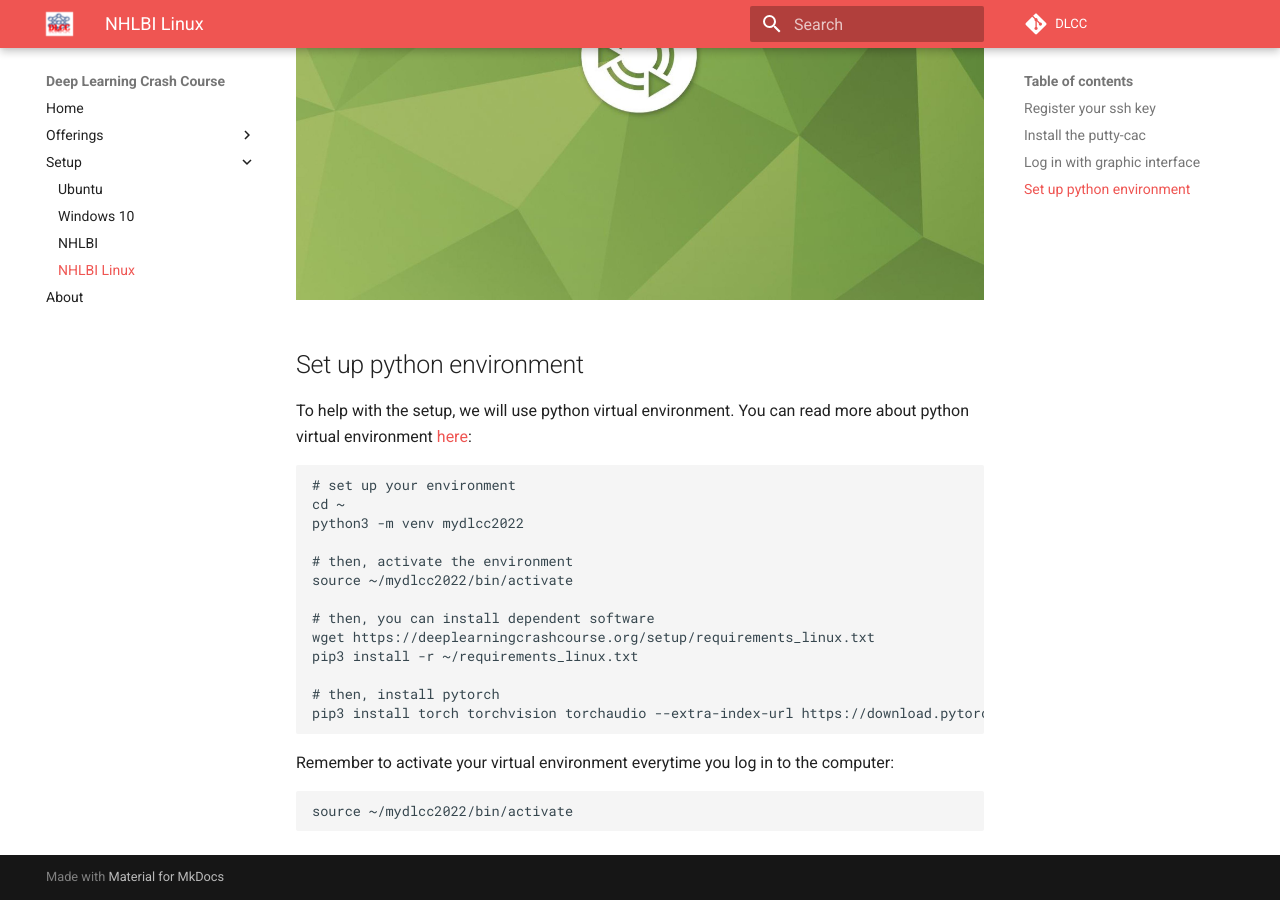
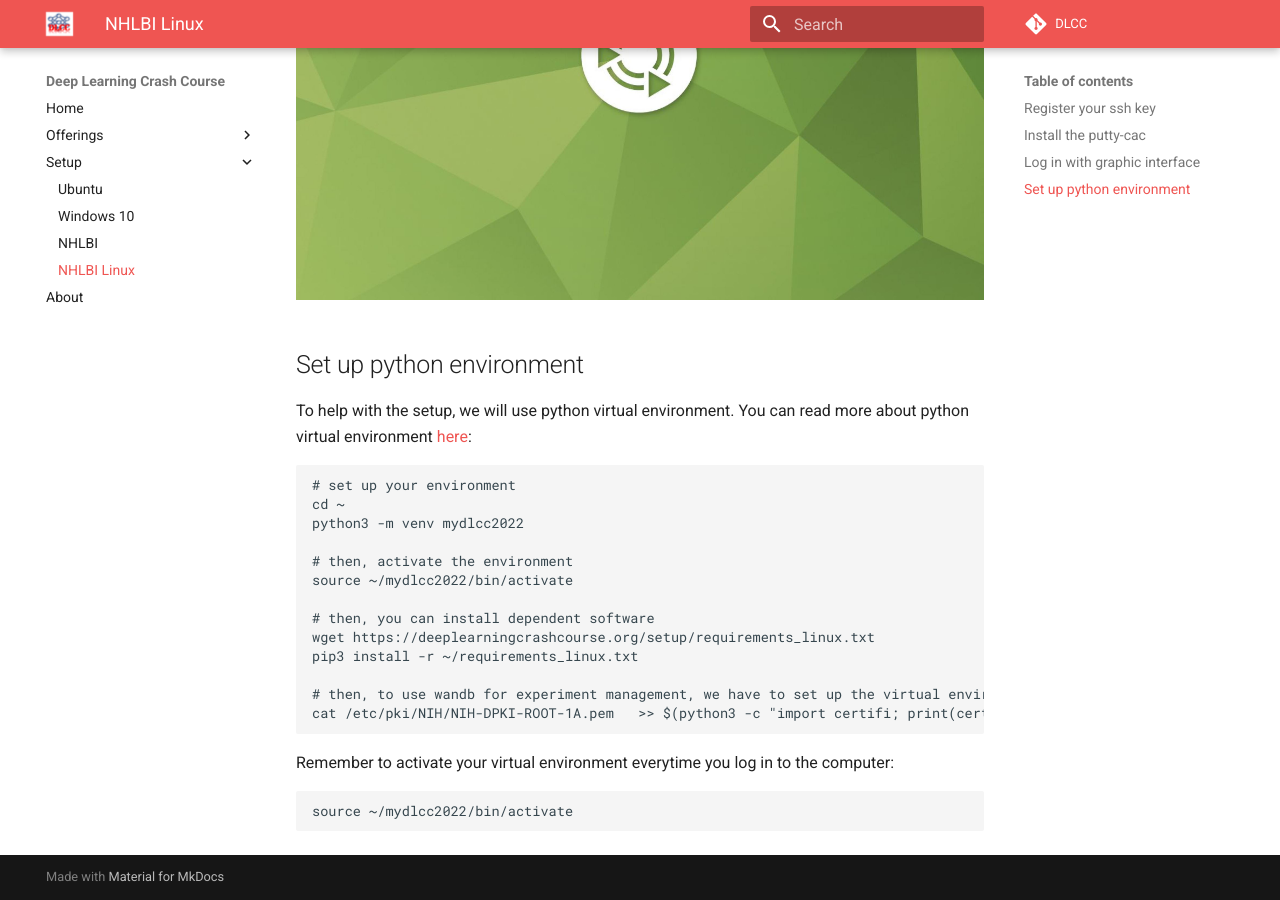
Before and after one commit to NHLBI-MR/DLCC-website, an MkDocs documentation site: the page built from docs/setup_nhlbi_linux.md, in a window 1280 px wide and 900 px high, scrolled down 2806 px. Built offline with MkDocs 1.6.1 and Material for MkDocs 9.7.7, drawn with Linux system fonts in a browser that asks for light colours; comment, search, counter and statistics services are not loaded.

Commit message:
update docs/setup/requirements_linux.txt; add wandb fix

````diff
--- a/docs/setup_nhlbi_linux.md
+++ b/docs/setup_nhlbi_linux.md
@@ -58,8 +58,8 @@ source ~/mydlcc2022/bin/activate
 wget https://deeplearningcrashcourse.org/setup/requirements_linux.txt
 pip3 install -r ~/requirements_linux.txt
 
-# then, install pytorch
-pip3 install torch torchvision torchaudio --extra-index-url https://download.pytorch.org/whl/cu116
+# then, to use wandb for experiment management, we have to set up the virtual environment once
+cat /etc/pki/NIH/NIH-DPKI-ROOT-1A.pem   >> $(python3 -c "import certifi; print(certifi.where());")
 ```
 
 Remember to activate your virtual environment everytime you log in to the computer:
````
Also changed, not shown: docs/setup/requirements_linux.txt (+18 -0 lines).
